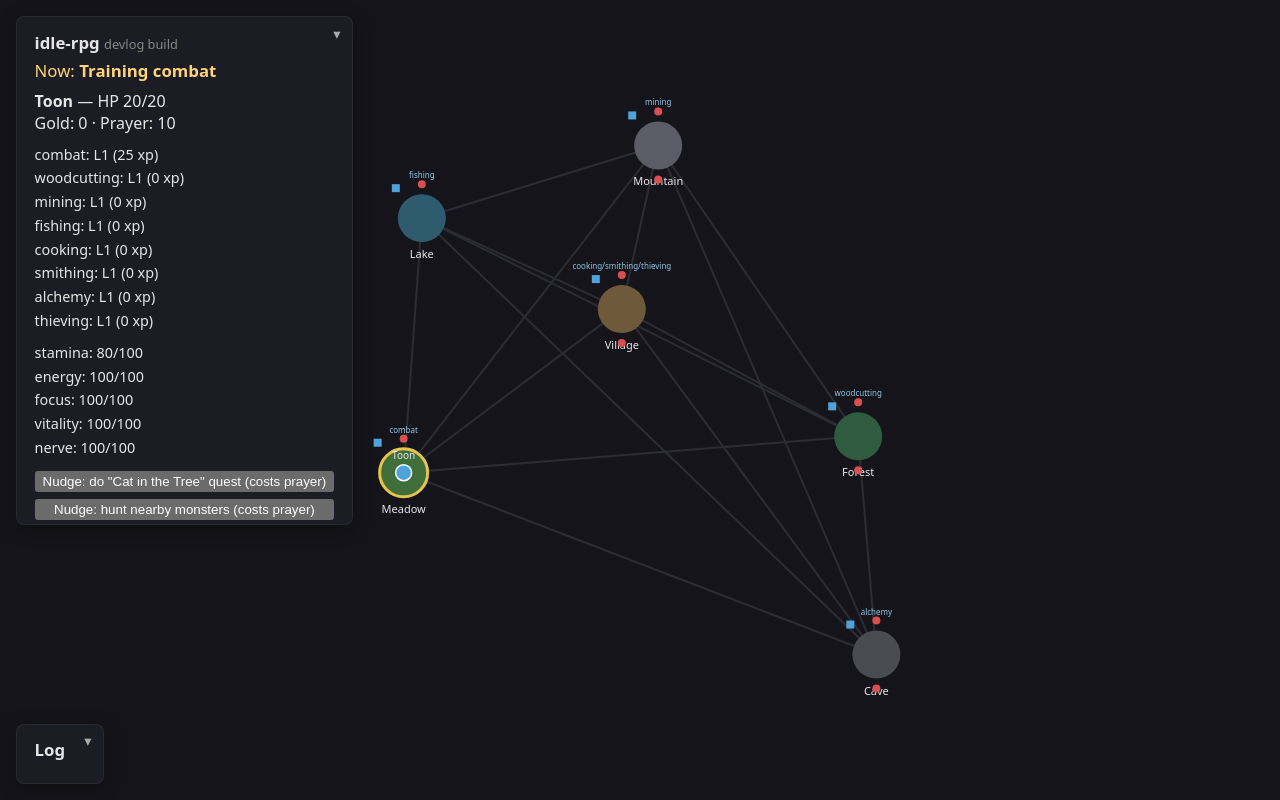
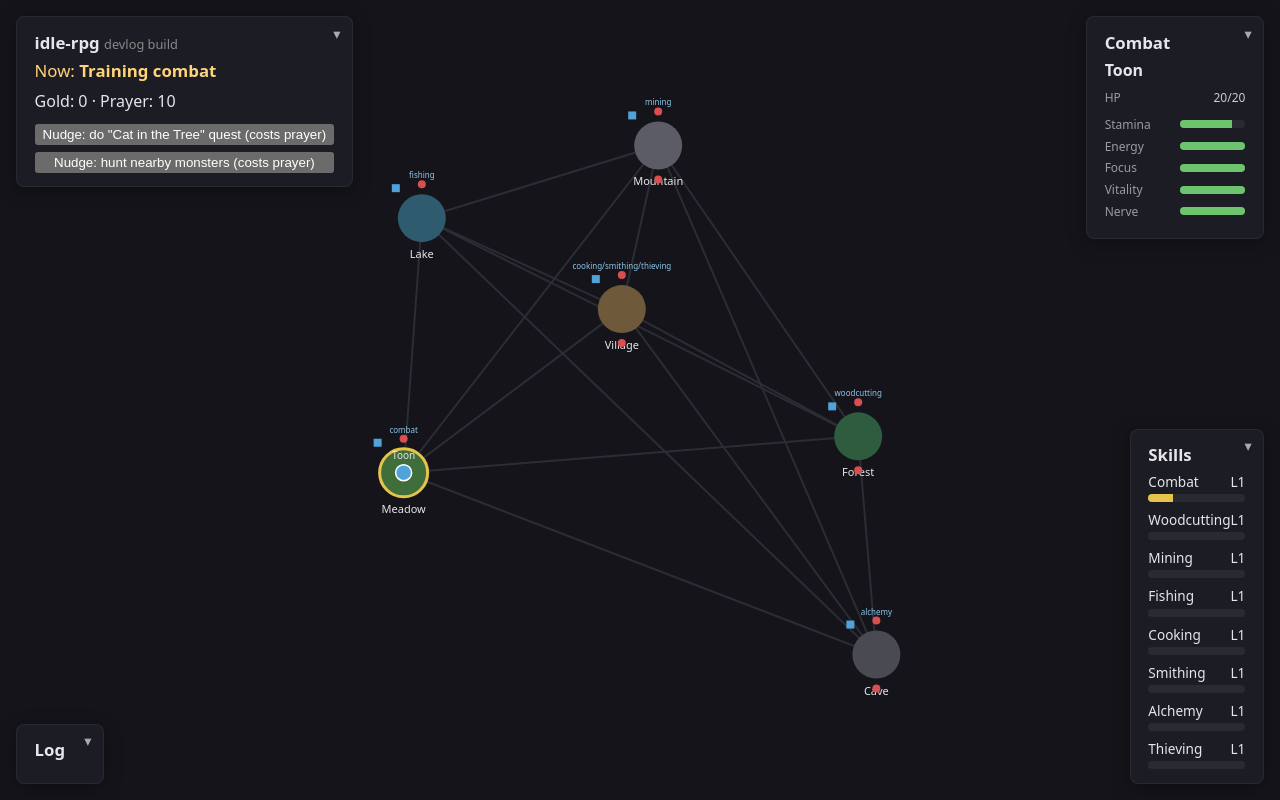
Before and after one commit to cyferlawyn/idle-rpg, a website built with Vite: page index.html in a window 1280 px wide. Built offline with nearby package versions, Linux system fonts and the light colour scheme.

Commit message:
feat: dedicated HUD overlay panels for combat/skills/stats (collapsible, widescreen-safe)

```diff
--- a/src/main.ts
+++ b/src/main.ts
@@ -30,14 +30,33 @@ app.innerHTML = `
       <h1>idle-rpg <span class="tag">devlog build</span></h1>
       <div class="hud-body">
         <div class="activity">Now: <strong id="current-activity"></strong></div>
-        <div><strong id="toon-name"></strong> — HP <span id="toon-hp"></span></div>
         <div>Gold: <span id="gold"></span> · Prayer: <span id="prayer"></span></div>
-        <ul id="skills"></ul>
-        <ul id="pools"></ul>
         <div class="hud-actions">
           <button id="quest-btn">Nudge: do "Cat in the Tree" quest (costs prayer)</button>
           <button id="hunt-btn">Nudge: hunt nearby monsters (costs prayer)</button>
         </div>
+      </div>
+    </section>
+
+    <section class="hud-panel hud-combat" id="hud-combat">
+      <button class="hud-toggle" data-target="hud-combat" aria-label="Collapse">▾</button>
+      <h2>Combat</h2>
+      <div class="hud-body">
+        <div class="combat-name"><strong id="toon-name"></strong> <span id="combat-badge" class="combat-badge"></span></div>
+        <div class="hud-bar-row">
+          <span class="hud-bar-label">HP</span>
+          <div class="hud-bar"><div id="hp-bar-fill" class="hud-bar-fill hp"></div></div>
+          <span id="toon-hp" class="hud-bar-text"></span>
+        </div>
+        <div id="pools" class="hud-pools"></div>
+      </div>
+    </section>
+
+    <section class="hud-panel hud-skills" id="hud-skills">
+      <button class="hud-toggle" data-target="hud-skills" aria-label="Collapse">▾</button>
+      <h2>Skills</h2>
+      <div class="hud-body">
+        <div id="skills" class="hud-skills-list"></div>
       </div>
     </section>
 
@@ -103,6 +122,8 @@ document.querySelectorAll<HTMLButtonElement>(".hud-toggle").forEach((btn) => {
 });
 applyCollapsedState();
 
+const XP_TO_LEVEL = (level: number) => level * 100;
+
 function render(): void {
   document.querySelector("#current-activity")!.textContent = state.currentActivity;
   document.querySelector("#toon-name")!.textContent = state.toon.name;
@@ -110,14 +131,43 @@ function render(): void {
   document.querySelector("#gold")!.textContent = String(state.toon.gold);
   document.querySelector("#prayer")!.textContent = String(state.prayer);
 
+  const hpPct = Math.max(0, Math.round((state.toon.hp / state.toon.maxHp) * 100));
+  const hpFill = document.querySelector<HTMLDivElement>("#hp-bar-fill")!;
+  hpFill.style.width = `${hpPct}%`;
+  hpFill.classList.toggle("low", hpPct <= 25);
+
+  const badge = document.querySelector<HTMLSpanElement>("#combat-badge")!;
+  if (state.toon.activeFight) {
+    badge.textContent = "IN COMBAT";
+    badge.classList.add("active");
+  } else {
+    badge.textContent = "";
+    badge.classList.remove("active");
+  }
+
   const skillsEl = document.querySelector("#skills")!;
   skillsEl.innerHTML = Object.entries(state.toon.skills)
-    .map(([name, skill]) => `<li>${name}: L${skill.level} (${skill.xp} xp)</li>`)
+    .map(([name, skill]) => {
+      const needed = XP_TO_LEVEL(skill.level);
+      const pct = Math.min(100, Math.round((skill.xp / needed) * 100));
+      return `
+        <div class="skill-row">
+          <div class="skill-row-label"><span>${name}</span><span>L${skill.level}</span></div>
+          <div class="hud-bar"><div class="hud-bar-fill xp" style="width:${pct}%"></div></div>
+        </div>`;
+    })
     .join("");
 
   const poolsEl = document.querySelector("#pools")!;
   poolsEl.innerHTML = Object.entries(state.toon.pools)
-    .map(([name, pool]) => `<li>${name}: ${pool.current}/${pool.max}</li>`)
+    .map(([name, pool]) => {
+      const pct = Math.max(0, Math.round((pool.current / pool.max) * 100));
+      return `
+        <div class="hud-bar-row">
+          <span class="hud-bar-label">${name}</span>
+          <div class="hud-bar"><div class="hud-bar-fill pool" style="width:${pct}%"></div></div>
+        </div>`;
+    })
     .join("");
 
   const logEl = document.querySelector("#log-feed")!;
--- a/src/style.css
+++ b/src/style.css
@@ -89,9 +89,110 @@ li {
   left: 1rem;
 }
 
+.hud-combat {
+  top: 1rem;
+  right: 1rem;
+}
+
+.hud-skills {
+  bottom: 1rem;
+  right: 1rem;
+}
+
 .hud-log {
   bottom: 1rem;
   left: 1rem;
+}
+
+.combat-name {
+  display: flex;
+  align-items: center;
+  gap: 0.5rem;
+  margin-bottom: 0.5rem;
+}
+
+.combat-badge {
+  font-size: 0.7rem;
+  font-weight: 700;
+  letter-spacing: 0.03em;
+  padding: 0.1rem 0.4rem;
+  border-radius: 4px;
+  color: transparent;
+}
+
+.combat-badge.active {
+  color: #ffdede;
+  background: rgba(216, 79, 79, 0.35);
+}
+
+.hud-bar-row {
+  display: flex;
+  align-items: center;
+  gap: 0.5rem;
+  margin: 0.3rem 0;
+}
+
+.hud-bar-label {
+  font-size: 0.75rem;
+  color: #9a9aa4;
+  width: 4.2rem;
+  flex: none;
+  text-transform: capitalize;
+}
+
+.hud-bar {
+  flex: 1;
+  height: 8px;
+  border-radius: 4px;
+  background: #2a2a32;
+  overflow: hidden;
+}
+
+.hud-bar-fill {
+  height: 100%;
+  transition: width 0.2s ease;
+}
+
+.hud-bar-fill.hp {
+  background: #4fa3d8;
+}
+
+.hud-bar-fill.hp.low {
+  background: #d84f4f;
+}
+
+.hud-bar-fill.pool {
+  background: #6ec46e;
+}
+
+.hud-bar-fill.xp {
+  background: #e6c34a;
+}
+
+.hud-bar-text {
+  font-size: 0.75rem;
+  color: #ccc;
+  width: 3.6rem;
+  flex: none;
+  text-align: right;
+}
+
+.hud-pools {
+  margin-top: 0.6rem;
+}
+
+.hud-skills-list {
+  display: flex;
+  flex-direction: column;
+  gap: 0.5rem;
+}
+
+.skill-row-label {
+  display: flex;
+  justify-content: space-between;
+  font-size: 0.85rem;
+  margin-bottom: 0.2rem;
+  text-transform: capitalize;
 }
 
 .hud-toggle {
@@ -196,4 +297,16 @@ li {
   .hud-panel {
     max-width: calc(100vw - 2rem);
   }
+
+  .hud-combat {
+    top: 1rem;
+    left: 1rem;
+    right: 1rem;
+  }
+
+  .hud-skills {
+    bottom: 1rem;
+    left: 1rem;
+    right: auto;
+  }
 }
```
